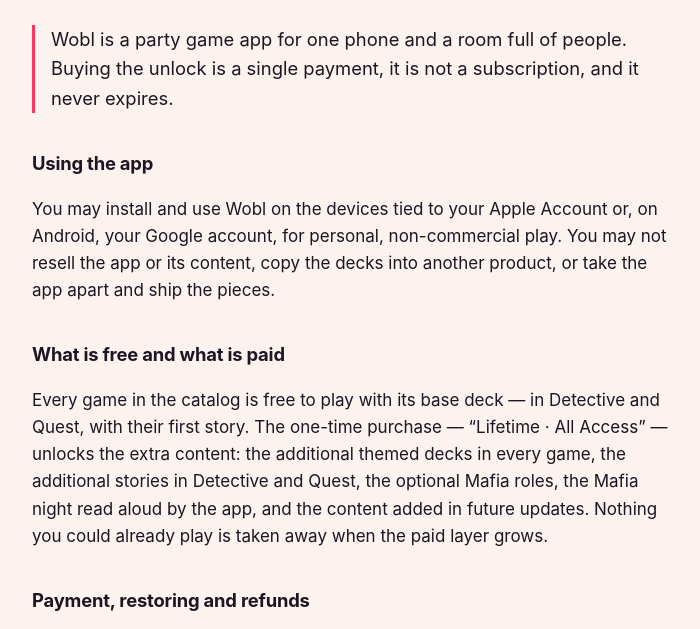
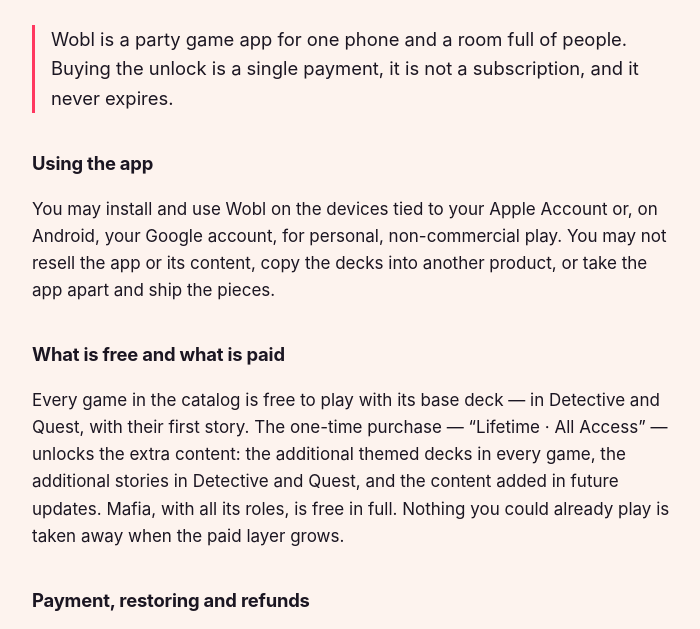
Before and after one commit to yuryuryury-dsgnr/wobble-legal, a plain HTML site: page terms.html in a window 1280 px wide. Shown: the part 151-780 px from the top of the page, without its empty margins (288-988 px from the left). Drawn offline with Linux system fonts and the light colour scheme.

Commit message:
Terms: Mafia is free in full — the optional roles were never paid after the free-Mafia change, and the app's voice for Mafia is removed

```diff
--- a/terms.html
+++ b/terms.html
@@ -19,7 +19,7 @@
 <p>You may install and use Wobl on the devices tied to your Apple Account or, on Android, your Google account, for personal, non-commercial play. You may not resell the app or its content, copy the decks into another product, or take the app apart and ship the pieces.</p>
 
 <h2>What is free and what is paid</h2>
-<p>Every game in the catalog is free to play with its base deck — in Detective and Quest, with their first story. The one-time purchase — “Lifetime · All Access” — unlocks the extra content: the additional themed decks in every game, the additional stories in Detective and Quest, the optional Mafia roles, the Mafia night read aloud by the app, and the content added in future updates. Nothing you could already play is taken away when the paid layer grows.</p>
+<p>Every game in the catalog is free to play with its base deck — in Detective and Quest, with their first story. The one-time purchase — “Lifetime · All Access” — unlocks the extra content: the additional themed decks in every game, the additional stories in Detective and Quest, and the content added in future updates. Mafia, with all its roles, is free in full. Nothing you could already play is taken away when the paid layer grows.</p>
 
 <h2>Payment, restoring and refunds</h2>
 <p>The purchase is sold and processed by the store you got the app from: by Apple through the App Store on iPhone and iPad, and by Google through Google Play on Android. It is charged to your Apple Account or your Google account, and it can be restored on another device signed in to the same account using “Restore purchases” in Settings — the app needs an internet connection for that one action, and for nothing else.</p>
```
